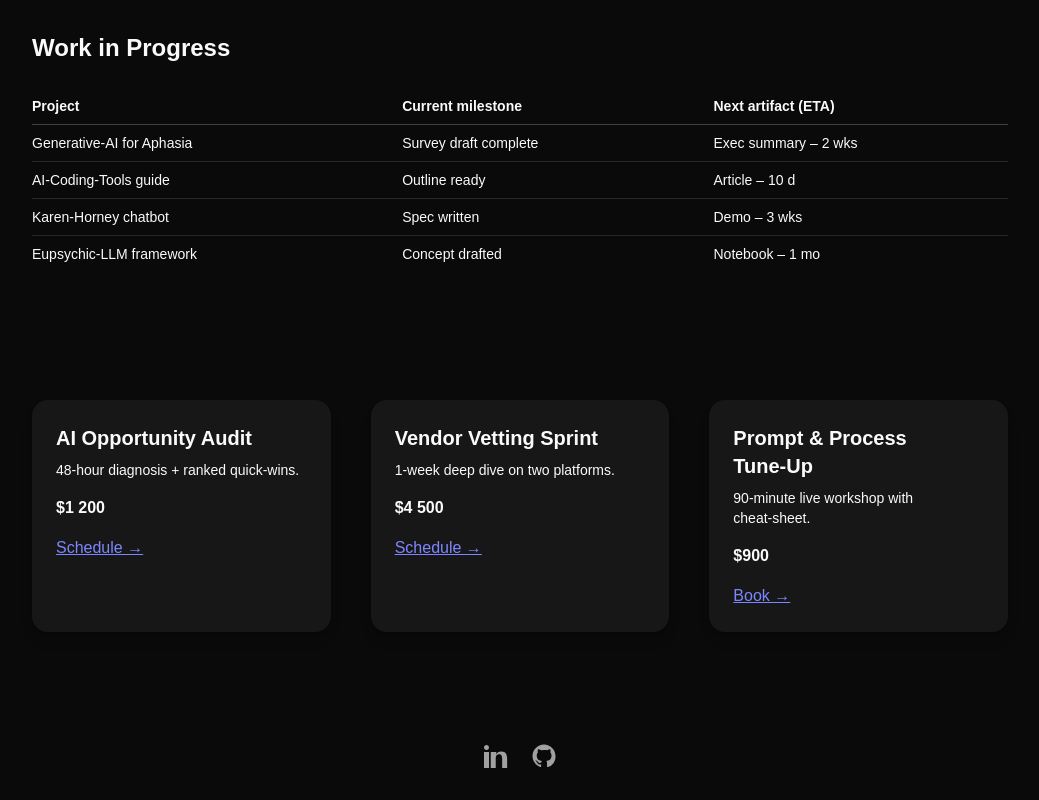
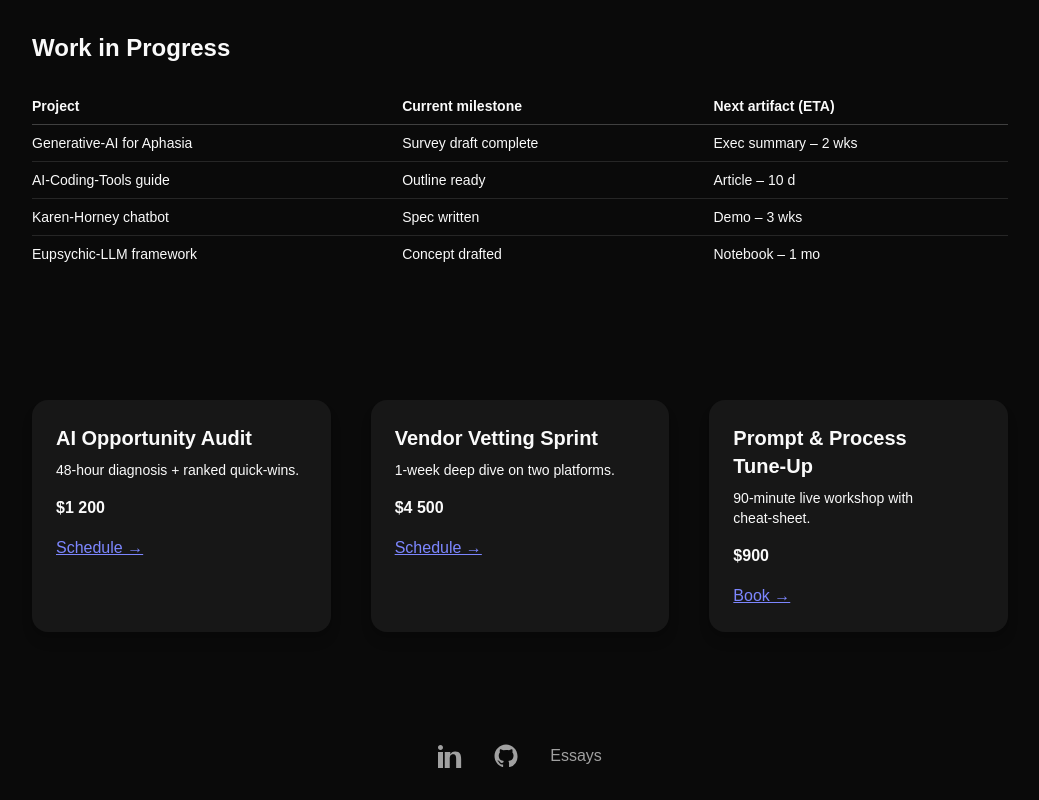
Before and after one commit to sdeture/skylar-site, a Next.js app: page / in a window 1280 px wide. Shown: the part 704-1504 px from the top of the page, without its empty margins (120-1159 px from the left). Built offline with nearby package versions, Linux system fonts and the light colour scheme.

Commit message:
Footer: add LinkedIn and GitHub handles (sdeture)

```diff
--- a/app/components/Footer.tsx
+++ b/app/components/Footer.tsx
@@ -1,9 +1,9 @@
 export default function Footer() {
   return (
-    <footer className="w-full px-6 py-8 bg-neutral-950 text-neutral-400 flex justify-center gap-6">
+    <footer className="w-full px-6 py-8 bg-neutral-950 text-neutral-400 flex justify-center gap-8">
       {/* LinkedIn */}
       <a
-        href="https://linkedin.com/in/YOUR_HANDLE"
+        href="https://linkedin.com/in/sdeture"
         target="_blank"
         rel="noopener"
         aria-label="LinkedIn"
@@ -13,9 +13,10 @@ export default function Footer() {
           <path d="M4.98 3.5C4.98 5 3.95 6 2.5 6S0 5 0 3.5 1.05 1 2.5 1s2.48 1 2.48 2.5zM0 8h5v16H0V8zm7.5 0h4.8v2.2h.07c.67-1.28 2.31-2.62 4.76-2.62 5.09 0 6.02 3.35 6.02 7.69V24h-5V15.1c0-2.12-.04-4.86-2.97-4.86-2.98 0-3.44 2.33-3.44 4.72V24h-5V8z" />
         </svg>
       </a>
+
       {/* GitHub */}
       <a
-        href="https://github.com/YOUR_HANDLE"
+        href="https://github.com/sdeture"
         target="_blank"
         rel="noopener"
         aria-label="GitHub"
@@ -25,6 +26,11 @@ export default function Footer() {
           <path d="M12 .5C5.73.5.5 5.74.5 12.02c0 5.1 3.29 9.41 7.86 10.94.58.11.79-.25.79-.56 0-.28-.01-1.02-.02-2-3.2.7-3.88-1.54-3.88-1.54-.53-1.37-1.3-1.73-1.3-1.73-1.06-.73.08-.71.08-.71 1.18.08 1.8 1.21 1.8 1.21 1.04 1.79 2.73 1.27 3.4.97.1-.75.41-1.27.75-1.56-2.55-.29-5.24-1.28-5.24-5.71 0-1.26.45-2.28 1.2-3.09-.12-.29-.52-1.46.11-3.05 0 0 .97-.31 3.18 1.18a11.07 11.07 0 0 1 2.9-.39c.99.01 1.99.13 2.92.39 2.2-1.49 3.17-1.18 3.17-1.18.63 1.59.23 2.76.11 3.05.75.81 1.19 1.83 1.19 3.09 0 4.44-2.69 5.41-5.25 5.7.42.36.79 1.08.79 2.18 0 1.58-.01 2.85-.01 3.23 0 .31.21.68.8.56A10.52 10.52 0 0 0 23.5 12C23.5 5.74 18.27.5 12 .5z" />
         </svg>
       </a>
+
+      {/* Essays link */}
+      <a href="/posts" className="hover:text-indigo-400 transition">
+        Essays
+      </a>
     </footer>
   );
 }
```
